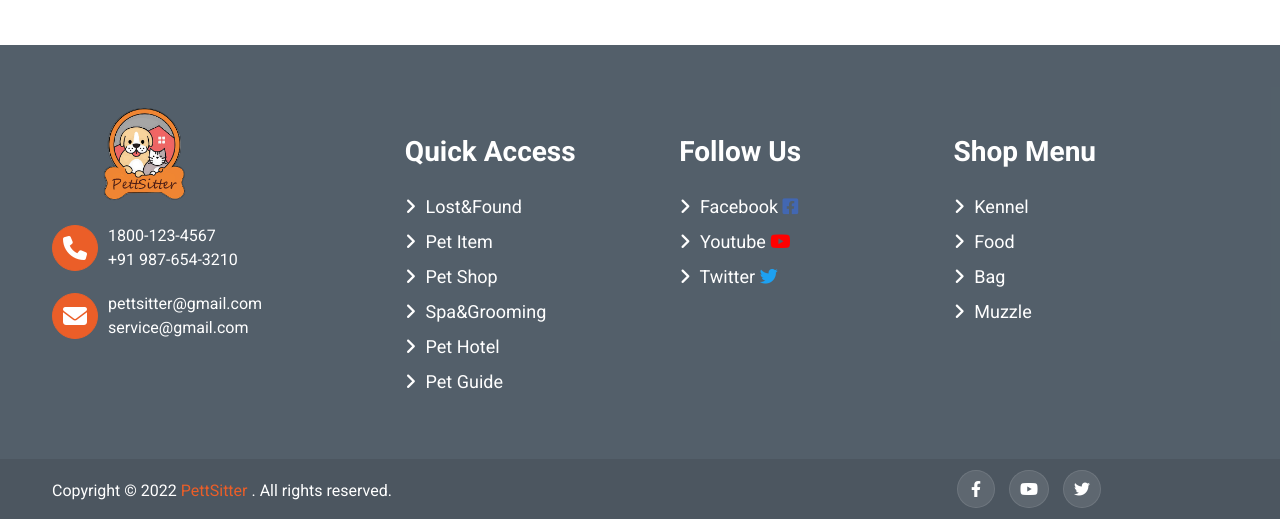
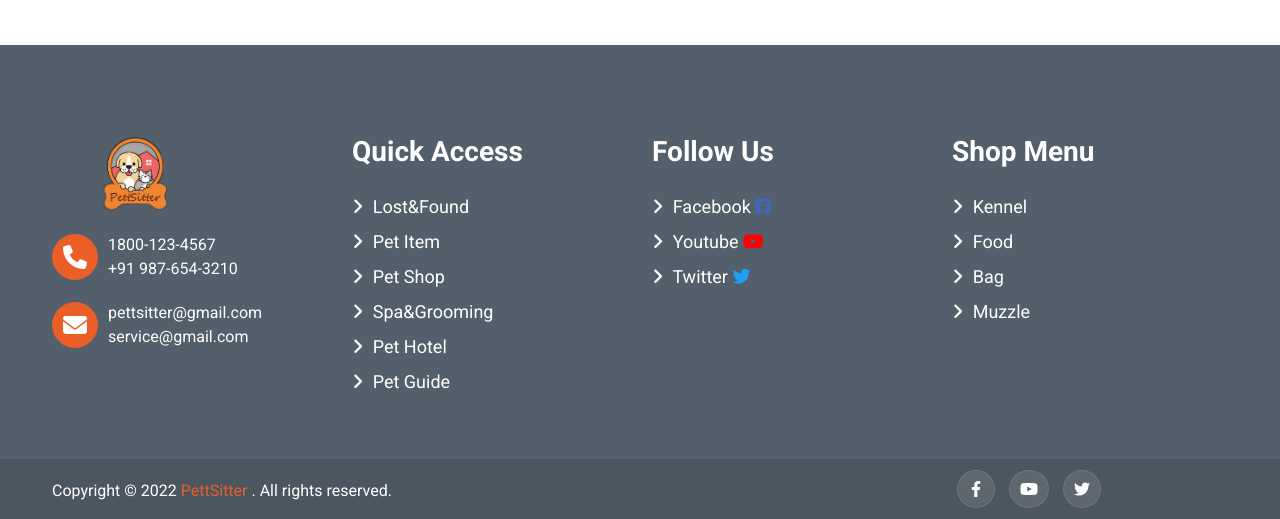
Before and after one commit to BuiTriThuc/PettSitter_Project, a website: page home.html in a window 1280 px wide. Shown: the part 4994-5513 px from the top of the page. Drawn offline with nearby package versions, Linux system fonts and the light colour scheme.

Commit message:
10:26 23/6

```diff
--- a/common/_base.scss
+++ b/common/_base.scss
@@ -7,7 +7,7 @@ html {
   margin: 0;
   box-sizing: border-box;
 }
-.container{
+.container {
   max-width: 1200px;
 }
 
--- a/home.html
+++ b/home.html
@@ -644,9 +644,9 @@
     </section>
     <footer class="footer">
       <div class="container">
-        <div class="row-footer">
-          <div class="footer-left">
-            <div class="footer-img">
+        <div class="row">
+            <div class="footer-logo col-xl-3 col-lg-6">
+              <div class="footer-img ">
                 <a href="#">
                   <img src="./img/Logo-header.png" alt="" />
                 </a>
@@ -666,8 +666,8 @@
                 </p>
               </div>
             </div>
-          <div class="footer-right">
-            <div class="footer-item">
+
+            <div class="footer-item col-xl-3 col-lg-6">
               <h3>Quick Access</h3>
               <i class="fa-solid fa-angle-right"></i>
               <a href="#"> <span>Lost&Found</span> <br /> </a>
@@ -689,7 +689,7 @@
                 <span>Pet Guide</span>
               </a>
             </div>
-            <div class="footer-item footer-contact">
+            <div class="footer-item footer-contact col-xl-3 col-lg-6">
               <h3>Follow Us</h3>
               <i class="fa-solid fa-angle-right"></i>
               <a href="#">
@@ -711,7 +711,7 @@
               </a>
               <i class="fa-brands fa-twitter" style="color: #1da1f2"></i>
             </div>
-            <div class="footer-item">
+            <div class="footer-item col-xl-3 col-lg-6">
               <h3>Shop Menu</h3>
               <i class="fa-solid fa-angle-right"></i>
               <a href="#"> <span>Kennel</span> <br /> </a>
@@ -726,6 +726,7 @@
               <a href="#">
                 <span>Muzzle</span>
               </a>
+            </div>
           </div>
           </div>
         </div>
--- a/layouts/_footer.scss
+++ b/layouts/_footer.scss
@@ -3,10 +3,7 @@ footer {
   padding: 60px 0px 60px 0px;
   background: rgba(#283845, 0.8);
   color: white;
-  .row-footer {
-    display: flex;
-    .footer-left {
-      width: 30%;
+  .row {
     .footer-img {
       width: 25%;
       margin-bottom: 20px;
@@ -34,14 +31,10 @@ footer {
         margin-bottom: 0px;
       }
     }
-    }
-    .footer-right {
-      width: 70%;
     display: flex;
     justify-content: center;
     margin-top: 30px;
     .footer-item {
-        width: 33.33%;
       line-height: 35px;
       font-size: 18px;
       h3 {
@@ -58,7 +51,6 @@ footer {
       a:hover {
         opacity: 0.65;
         color: $color-orange-600;
-        }
       }
     }
   }
```
Also changed, not shown: css/home.css, 9 other files. Lines whose indentation alone changed are shown as unchanged.
